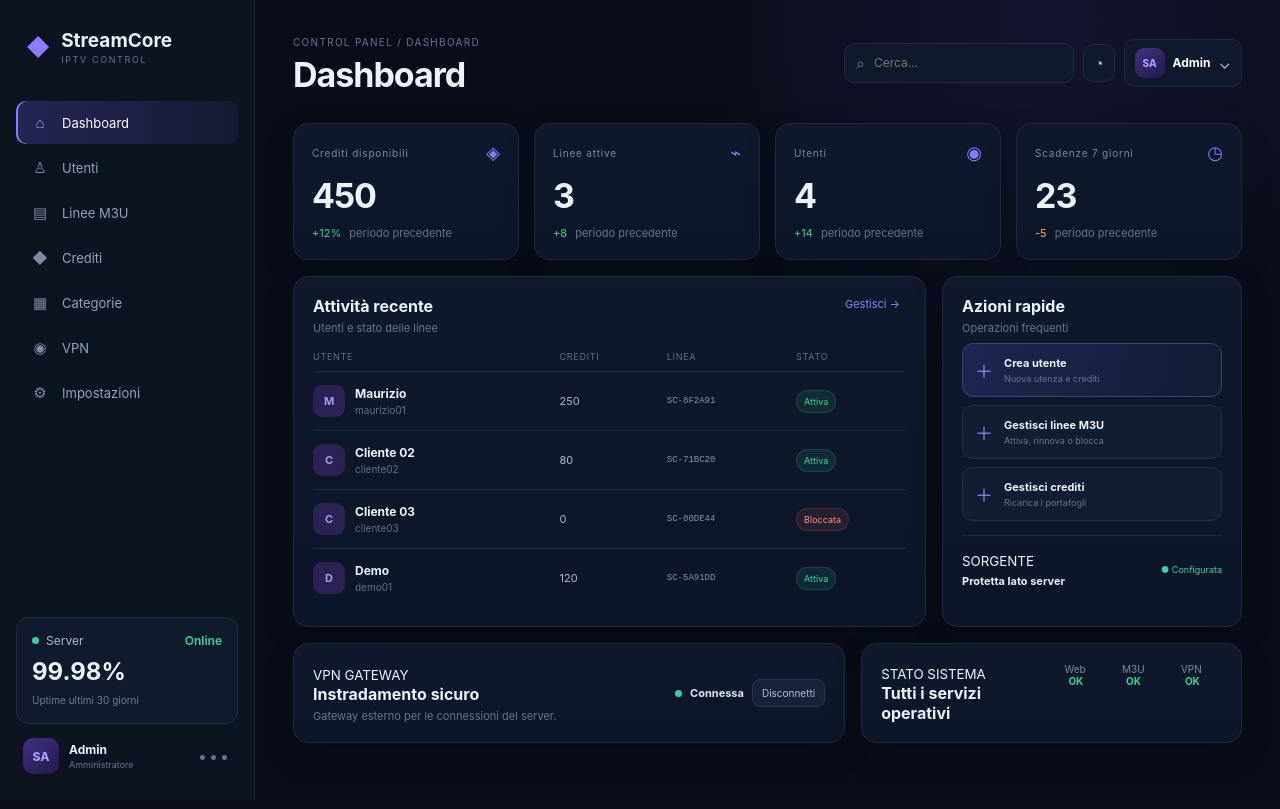
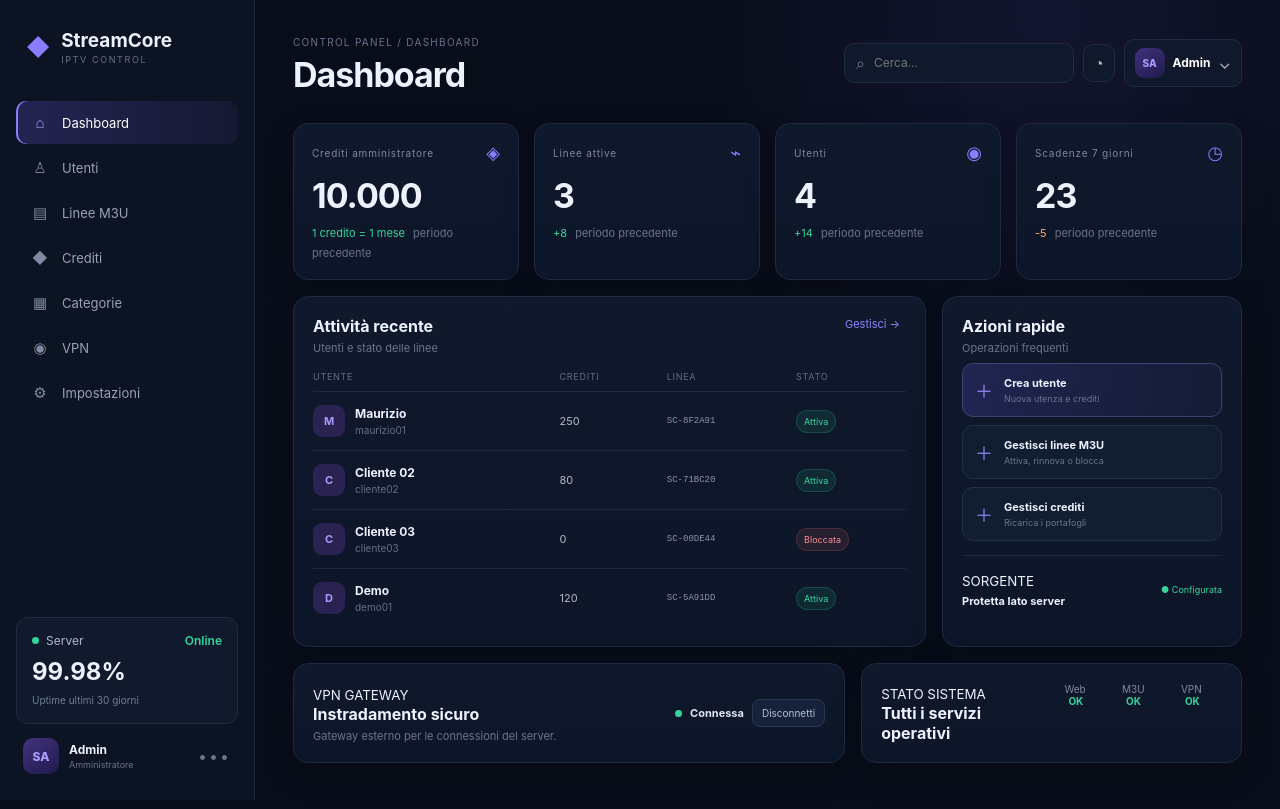
Before and after one commit to anonimatoxx11xx-dev/Iptv, a Next.js app in the folder web/: page / in a window 1280 px wide. Built offline with nearby package versions, Linux system fonts and the light colour scheme.

Commit message:
Implement credit-to-month subscription system and unique credentials

```diff
--- a/web/app/page.js
+++ b/web/app/page.js
@@ -34,19 +34,29 @@ export default function Page(){
  const [query,setQuery]=useState('');
  const [modal,setModal]=useState(null);
  const [toast,setToast]=useState('');
- const [newUser,setNewUser]=useState({name:'',username:'',credits:100,days:30});
+ const [adminCredits,setAdminCredits]=useState(10000);
+ const [createdCredentials,setCreatedCredentials]=useState(null);
+ const [newUser,setNewUser]=useState({name:'',months:1});
  const filteredUsers=useMemo(()=>users.filter(u=>(u.name+' '+u.username).toLowerCase().includes(query.toLowerCase())),[users,query]);
  const notify=(m)=>{setToast(m);setTimeout(()=>setToast(''),2200)};
+ const generateUsername=()=>{let value='usr'+Math.random().toString(36).slice(2,7)+Date.now().toString().slice(-3);return value.toLowerCase()};
+ const generatePassword=()=>{const chars='ABCDEFGHJKLMNPQRSTUVWXYZabcdefghijkmnopqrstuvwxyz23456789!@#$%';let out='';for(let i=0;i<12;i++)out+=chars[Math.floor(Math.random()*chars.length)];return out};
  const createUser=()=>{
-   if(!newUser.name||!newUser.username)return;
-   const id=Date.now(), token='SC-'+Math.random().toString(16).slice(2,8).toUpperCase();
-   const exp=new Date();exp.setDate(exp.getDate()+Number(newUser.days));
+   const months=Number(newUser.months);
+   if(!newUser.name||![1,3,12].includes(months))return;
+   if(adminCredits<months){notify('Crediti amministratore insufficienti');return;}
+   const id=Date.now(), username=generateUsername(), password=generatePassword(), token='SC-'+Math.random().toString(16).slice(2,8).toUpperCase();
+   const exp=new Date();exp.setMonth(exp.getMonth()+months);
    const expires=exp.toLocaleDateString('it-IT');
-   setUsers(v=>[...v,{id,name:newUser.name,username:newUser.username,credits:Number(newUser.credits),expires,status:'Attiva',line:token}]);
-   setLines(v=>[...v,{id,user:newUser.name,username:newUser.username,token,type:'M3U Plus',expires,status:'Attiva'}]);
-   setNewUser({name:'',username:'',credits:100,days:30});setModal(null);notify('Utente e linea creati');
+   setAdminCredits(v=>v-months);
+   setUsers(v=>[...v,{id,name:newUser.name,username,password,credits:months,expires,status:'Attiva',line:token}]);
+   setLines(v=>[...v,{id,user:newUser.name,username,token,type:'M3U Plus',expires,status:'Attiva'}]);
+   setNewUser({name:'',months:1});setModal(null);setCreatedCredentials({name:newUser.name,username,password,months,expires});notify('Utente creato: credenziali generate');
  };
- const addCredits=(id,amount=100)=>{setUsers(v=>v.map(u=>u.id===id?{...u,credits:u.credits+amount}:u));notify('Crediti aggiunti')};
+ const addCredits=(id,amount=1)=>{
+   if(adminCredits<amount){notify('Crediti amministratore insufficienti');return;}
+   setAdminCredits(v=>v-amount);setUsers(v=>v.map(u=>u.id===id?{...u,credits:u.credits+amount}:u));notify('Crediti assegnati');
+ };
  const toggleUser=(id)=>{setUsers(v=>v.map(u=>u.id===id?{...u,status:u.status==='Attiva'?'Bloccata':'Attiva'}:u));notify('Stato aggiornato')};
  const renewLine=(id)=>{setLines(v=>v.map(l=>l.id===id?{...l,status:'Attiva'}:l));notify('Linea rinnovata')};
 
@@ -64,24 +74,25 @@ export default function Page(){
     <div className="topactions"><div className="search"><span>⌕</span><input value={query} onChange={e=>setQuery(e.target.value)} placeholder="Cerca..." /></div><button className="iconbtn">◔</button><button className="adminbtn"><span className="profileavatar sm">SA</span><b>Admin</b>⌄</button></div>
    </header>
 
-   {tab==='Dashboard'&&<Dashboard users={users} lines={lines} setTab={setTab} vpn={vpn} setVpn={setVpn}/>}
+   {tab==='Dashboard'&&<Dashboard users={users} lines={lines} setTab={setTab} vpn={vpn} setVpn={setVpn} adminCredits={adminCredits}/>}
    {tab==='Utenti'&&<UsersPage users={filteredUsers} addCredits={addCredits} toggleUser={toggleUser} onNew={()=>setModal('user')}/>}
    {tab==='Linee M3U'&&<LinesPage lines={lines} renewLine={renewLine} onNew={()=>setModal('line')}/>}
-   {tab==='Crediti'&&<CreditsPage users={users} addCredits={addCredits}/>}
+   {tab==='Crediti'&&<CreditsPage users={users} addCredits={addCredits} adminCredits={adminCredits}/>}
    {tab==='Categorie'&&<CategoriesPage/>}
    {tab==='VPN'&&<VPNPage vpn={vpn} setVpn={setVpn}/>}
    {tab==='Impostazioni'&&<SettingsPage/>}
   </section>
 
-  {modal==='user'&&<div className="modalback"><div className="modal"><div className="modalhead"><div><small>NUOVO</small><h2>Crea utente</h2></div><button onClick={()=>setModal(null)}>×</button></div><label>Nome<input value={newUser.name} onChange={e=>setNewUser({...newUser,name:e.target.value})}/></label><label>Username<input value={newUser.username} onChange={e=>setNewUser({...newUser,username:e.target.value})}/></label><div className="formgrid"><label>Crediti iniziali<input type="number" value={newUser.credits} onChange={e=>setNewUser({...newUser,credits:e.target.value})}/></label><label>Durata (giorni)<input type="number" value={newUser.days} onChange={e=>setNewUser({...newUser,days:e.target.value})}/></label></div><button className="savebtn" onClick={createUser}>Crea utente + linea</button></div></div>}
+  {modal==='user'&&<div className="modalback"><div className="modal"><div className="modalhead"><div><small>NUOVO UTENTE</small><h2>Crea utente</h2></div><button onClick={()=>setModal(null)}>×</button></div><label>Nome cliente<input autoFocus value={newUser.name} onChange={e=>setNewUser({...newUser,name:e.target.value})} placeholder="Es. Mario Rossi"/></label><label>Durata abbonamento<select value={newUser.months} onChange={e=>setNewUser({...newUser,months:Number(e.target.value)})}><option value={1}>1 credito → 1 mese</option><option value={3}>3 crediti → 3 mesi</option><option value={12}>12 crediti → 12 mesi</option></select></label><div className="creditpreview"><span>Crediti necessari</span><b>{newUser.months}</b><span>Crediti admin disponibili</span><b>{adminCredits}</b></div><div className="securitynote">Username e password vengono generati automaticamente e sono diversi per ogni nuovo utente.</div><button className="savebtn" onClick={createUser}>Crea utente + genera credenziali</button></div></div>}
   {modal==='line'&&<div className="modalback"><div className="modal"><div className="modalhead"><div><small>NUOVA LINEA</small><h2>Genera linea M3U</h2></div><button onClick={()=>setModal(null)}>×</button></div><p className="modaltext">Seleziona un utente esistente dalla gestione utenti per generare una linea autorizzata.</p><button className="savebtn" onClick={()=>{setModal(null);setTab('Utenti')}}>Vai agli utenti</button></div></div>}
+  {createdCredentials&&<div className="modalback"><div className="modal credentialmodal"><div className="modalhead"><div><small>UTENTE CREATO</small><h2>Credenziali generate</h2></div><button onClick={()=>setCreatedCredentials(null)}>×</button></div><div className="credentialbox"><div><small>UTENTE</small><b>{createdCredentials.name}</b></div><div><small>USERNAME</small><b>{createdCredentials.username}</b></div><div><small>PASSWORD</small><b className="mono">{createdCredentials.password}</b></div><div><small>ABBONAMENTO</small><b>{createdCredentials.months} {createdCredentials.months===1?'mese':'mesi'} · scade {createdCredentials.expires}</b></div></div><button className="savebtn" onClick={()=>{navigator.clipboard?.writeText('Username: '+createdCredentials.username+'\\nPassword: '+createdCredentials.password);notify('Credenziali copiate');}}>Copia credenziali</button></div></div>}
   {toast&&<div className="toast">✓ {toast}</div>}
  </main>
 }
 
-function Dashboard({users,lines,setTab,vpn,setVpn}){
+function Dashboard({users,lines,setTab,vpn,setVpn,adminCredits}){
  return <><div className="cards">
-  <Stat label="Crediti disponibili" value={users.reduce((a,u)=>a+u.credits,0).toLocaleString('it-IT')} trend="+12%" icon="◈"/>
+  <Stat label="Crediti amministratore" value={adminCredits.toLocaleString('it-IT')} trend="1 credito = 1 mese" icon="◈"/>
   <Stat label="Linee attive" value={lines.filter(l=>l.status==='Attiva').length} trend="+8" icon="⌁"/>
   <Stat label="Utenti" value={users.length} trend="+14" icon="◉"/>
   <Stat label="Scadenze 7 giorni" value="23" trend="-5" tone="down" icon="◷"/>
@@ -103,11 +114,11 @@ function Dashboard({users,lines,setTab,vpn,setVpn}){
 }
 function Stat({label,value,trend,tone,icon}){return <div className="card"><div className="cardtop"><small>{label}</small><span className="staticon">{icon}</span></div><strong>{value}</strong><em className={tone||'up'}>{trend} <span>periodo precedente</span></em></div>}
 
-function UsersPage({users,addCredits,toggleUser,onNew}){return <div className="panel full"><div className="toolbar"><div><h2>Gestione utenti</h2><p>Crea, blocca e ricarica gli account.</p></div><button className="savebtn" onClick={onNew}>＋ Nuovo utente</button></div><div className="table desktop"><div className="thead"><span>UTENTE</span><span>CREDITI</span><span>SCADENZA</span><span>LINEA</span><span>STATO</span><span>AZIONI</span></div>{users.map(u=><div className="trow" key={u.id}><div className="usercell"><div className="avatar">{u.name[0]}</div><div><b>{u.name}</b><small>{u.username}</small></div></div><b>{u.credits}</b><span>{u.expires}</span><span className="mono">{u.line}</span><span className={u.status==='Attiva'?'badge green':'badge red'}>{u.status}</span><div className="rowactions"><button onClick={()=>addCredits(u.id)}>+100</button><button onClick={()=>toggleUser(u.id)}>{u.status==='Attiva'?'Blocca':'Attiva'}</button></div></div>)}</div></div>}
+function UsersPage({users,addCredits,toggleUser,onNew}){return <div className="panel full"><div className="toolbar"><div><h2>Gestione utenti</h2><p>Crea, blocca e ricarica gli account.</p></div><button className="savebtn" onClick={onNew}>＋ Nuovo utente</button></div><div className="table desktop"><div className="thead"><span>UTENTE</span><span>CREDITI</span><span>SCADENZA</span><span>LINEA</span><span>STATO</span><span>AZIONI</span></div>{users.map(u=><div className="trow" key={u.id}><div className="usercell"><div className="avatar">{u.name[0]}</div><div><b>{u.name}</b><small>{u.username}</small><small>{u.credits} {u.credits===1?'mese':'mesi'} disponibili</small></div></div><b>{u.credits}</b><span>{u.expires}</span><span className="mono">{u.line}</span><span className={u.status==='Attiva'?'badge green':'badge red'}>{u.status}</span><div className="rowactions"><button onClick={()=>addCredits(u.id,1)}>+1 mese</button><button onClick={()=>addCredits(u.id,3)}>+3 mesi</button><button onClick={()=>addCredits(u.id,12)}>+12 mesi</button><button onClick={()=>toggleUser(u.id)}>{u.status==='Attiva'?'Blocca':'Attiva'}</button></div></div>)}</div></div>}
 
 function LinesPage({lines,renewLine,onNew}){return <div className="panel full"><div className="toolbar"><div><h2>Linee M3U</h2><p>Gestione delle linee autorizzate e delle relative scadenze.</p></div><button className="savebtn" onClick={onNew}>＋ Genera linea</button></div><div className="table desktop"><div className="thead"><span>UTENTE</span><span>TIPO</span><span>TOKEN</span><span>SCADENZA</span><span>STATO</span><span>AZIONI</span></div>{lines.map(l=><div className="trow" key={l.id}><div className="usercell"><div className="avatar">{l.user[0]}</div><div><b>{l.user}</b><small>{l.username}</small></div></div><span>{l.type}</span><span className="mono">{l.token}</span><span>{l.expires}</span><span className={l.status==='Attiva'?'badge green':'badge red'}>{l.status}</span><div className="rowactions"><button onClick={()=>renewLine(l.id)}>Rinnova</button><button onClick={()=>navigator.clipboard?.writeText(l.token)}>Copia token</button></div></div>)}</div></div>}
 
-function CreditsPage({users,addCredits}){return <div className="panel full"><div className="toolbar"><div><h2>Portafoglio crediti</h2><p>Ricarica e controlla il saldo degli utenti.</p></div><div className="credittotal"><small>Totale</small><b>{users.reduce((a,u)=>a+u.credits,0).toLocaleString('it-IT')}</b></div></div>{users.map(u=><div className="creditrow" key={u.id}><div className="usercell"><div className="avatar">{u.name[0]}</div><div><b>{u.name}</b><small>{u.username}</small></div></div><strong>{u.credits} crediti</strong><button onClick={()=>addCredits(u.id,100)}>+100</button><button onClick={()=>addCredits(u.id,500)}>+500</button></div>)}</div>}
+function CreditsPage({users,addCredits,adminCredits}){return <div className="panel full"><div className="toolbar"><div><h2>Portafoglio crediti</h2><p>Ricarica e controlla il saldo degli utenti.</p></div><div className="credittotal"><small>Crediti admin</small><b>{adminCredits.toLocaleString('it-IT')}</b></div></div>{users.map(u=><div className="creditrow" key={u.id}><div className="usercell"><div className="avatar">{u.name[0]}</div><div><b>{u.name}</b><small>{u.username}</small></div></div><strong>{u.credits} {u.credits===1?'mese':'mesi'}</strong><button onClick={()=>addCredits(u.id,1)}>+1</button><button onClick={()=>addCredits(u.id,3)}>+3</button><button onClick={()=>addCredits(u.id,12)}>+12</button></div>)}</div>}
 
 function CategoriesPage(){return <div className="panel full"><div className="toolbar"><div><h2>Categorie M3U</h2><p>Le categorie vengono organizzate in base ai contenuti della sorgente autorizzata.</p></div><button className="savebtn">＋ Nuova categoria</button></div><div className="categorygrid">{categories.map(c=><div className="category" key={c[0]}><div className="caticon">▦</div><div><b>{c[0]}</b><small>{c[2]}</small></div><strong>{c[1]}</strong></div>)}</div></div>}
 
```
